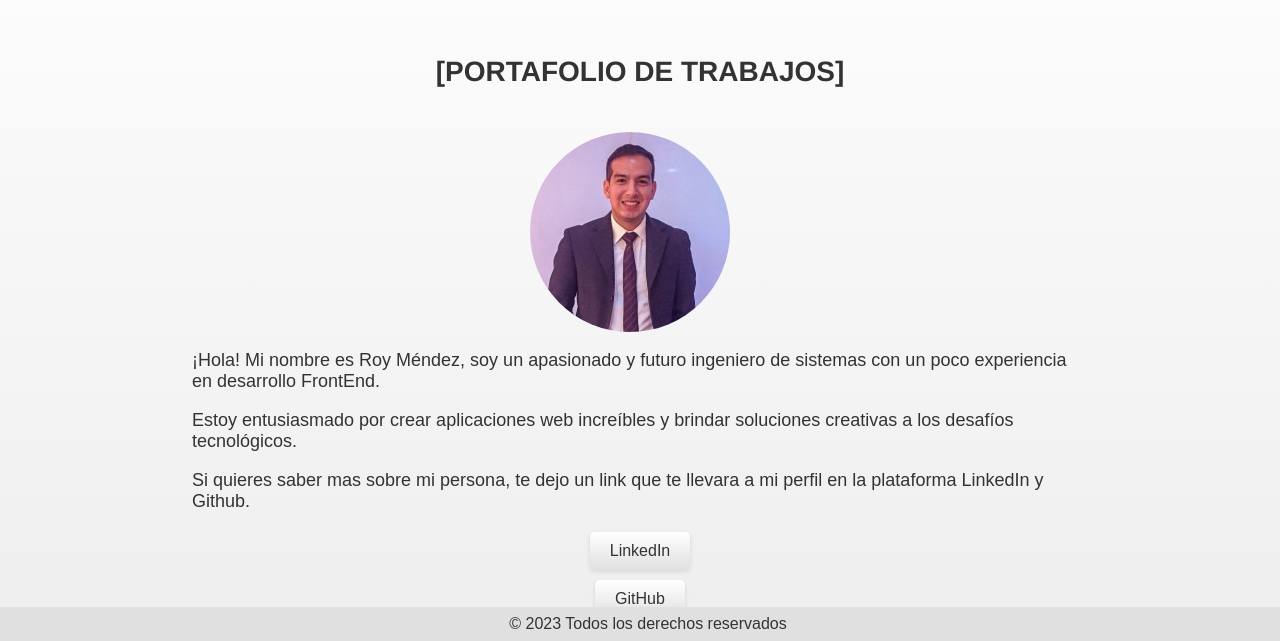
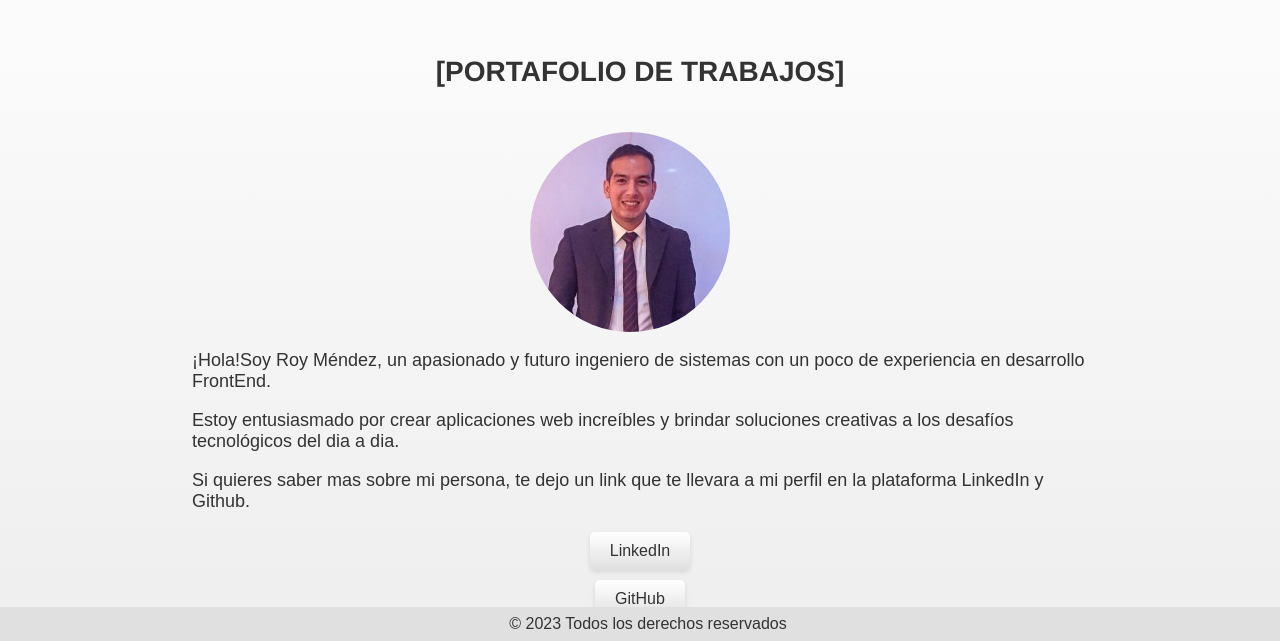
Before and after one commit to cachitomevi/portfolio.v1, a React (Create React App) app: page / in a window 1280 px wide. Shown: the part 159-800 px from the top of the page. Built offline with nearby package versions, Linux system fonts and the light colour scheme.

Commit message:
portafoliov1 - correccion a biotext

```diff
--- a/src/App.js
+++ b/src/App.js
@@ -235,10 +235,10 @@ const Portfolio = () => {
           <ProfileImage src={profileImage} alt="Imagen de perfil" />
           <BioContainer>
             <BioText>
-              ¡Hola! Mi nombre es Roy Méndez, soy un apasionado y futuro ingeniero de sistemas con un poco experiencia en desarrollo FrontEnd.
+              ¡Hola!Soy Roy Méndez, un apasionado y futuro ingeniero de sistemas con un poco de experiencia en desarrollo FrontEnd.
             </BioText>
             <BioText>
-              Estoy entusiasmado por crear aplicaciones web increíbles y brindar soluciones creativas a los desafíos tecnológicos.
+              Estoy entusiasmado por crear aplicaciones web increíbles y brindar soluciones creativas a los desafíos tecnológicos del dia a dia.
             </BioText>
             <BioText>
               Si quieres saber mas sobre mi persona, te dejo un link que te llevara a mi perfil en la plataforma LinkedIn y Github.
```
